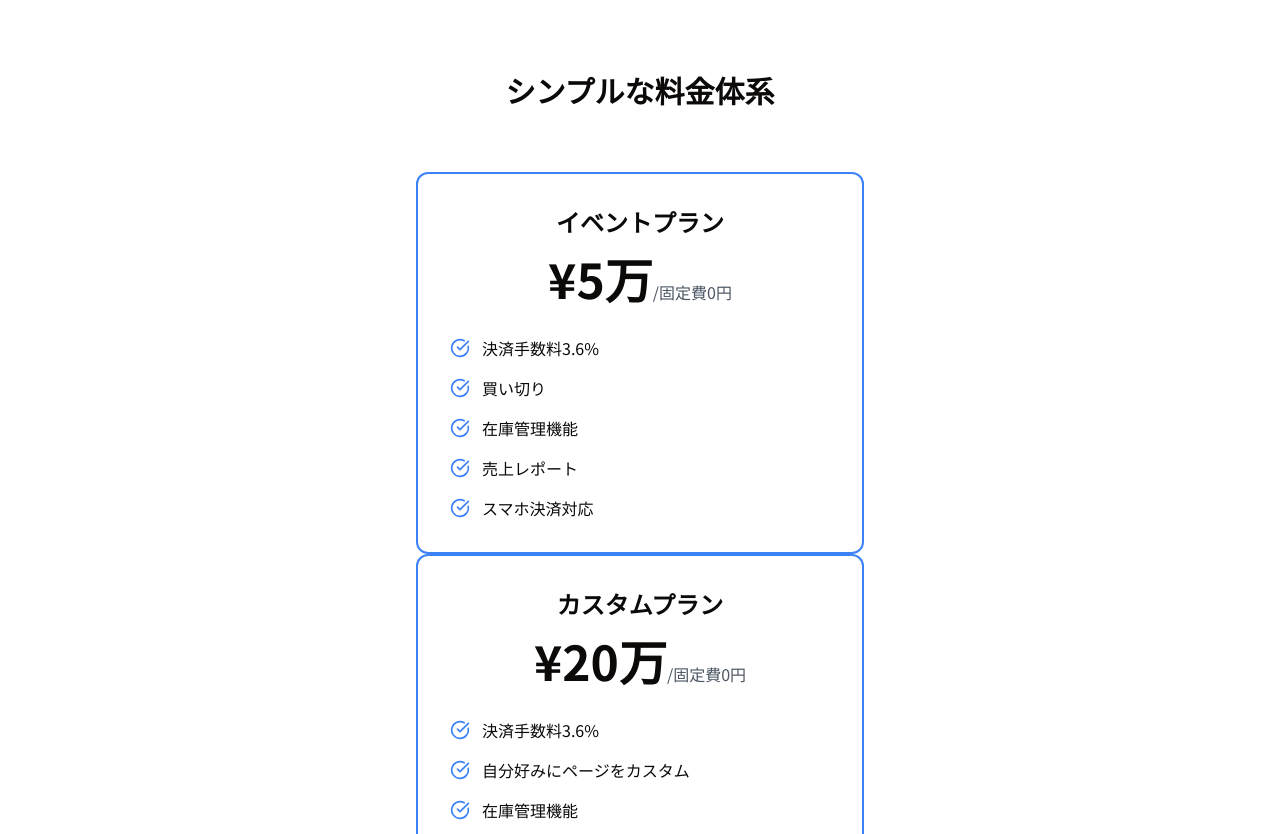
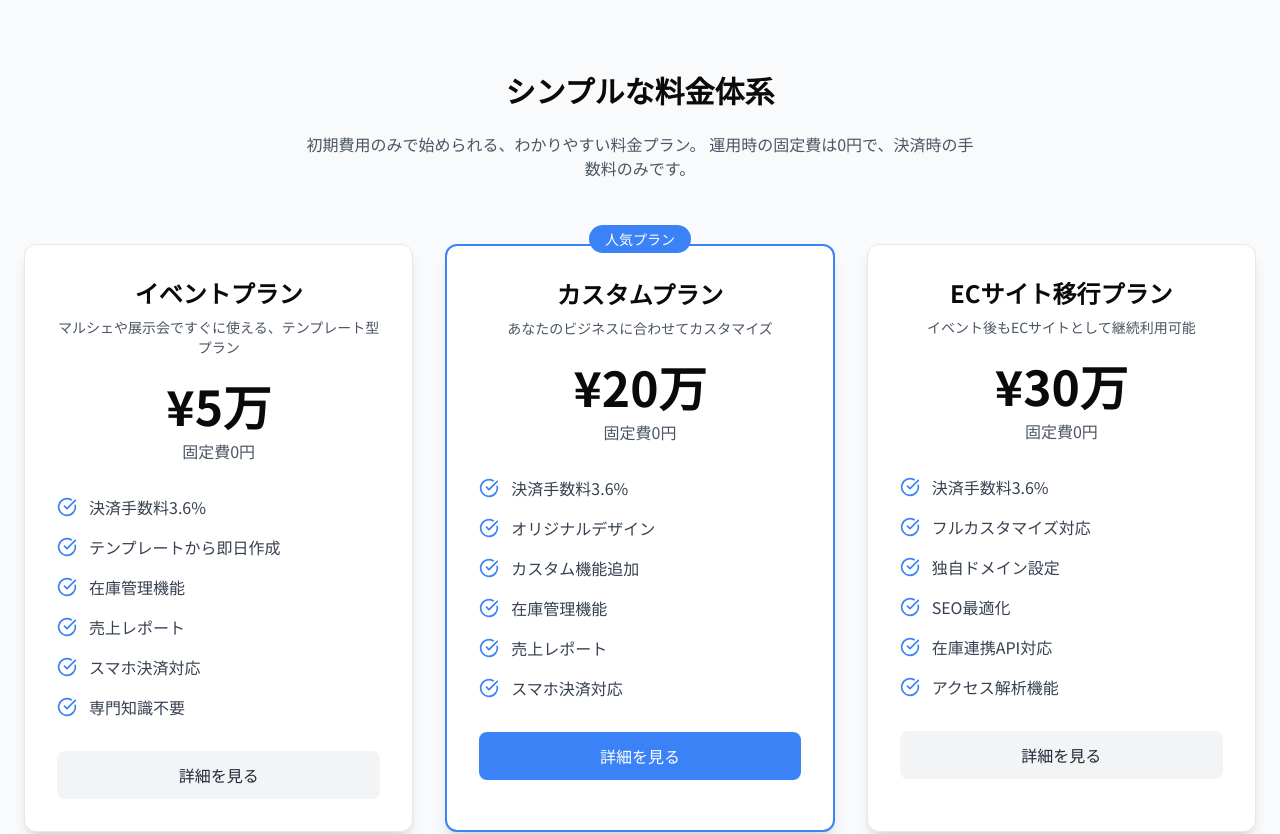
Before and after one commit to bbbyk105/byPay, a Next.js app: page / in a window 1280 px wide. Shown: the part 1240-2074 px from the top of the page. Built offline with nearby package versions, Linux system fonts and the light colour scheme.

Commit message:
contactと料金プランの追加

```diff
--- a/app/(marketing)/page.tsx
+++ b/app/(marketing)/page.tsx
@@ -75,32 +75,68 @@ const LandingPage = () => {
       </section>
 
       {/* 料金プラン */}
-      <section className="py-24">
-        <div className="container mx-auto px-6">
-          <h2 className="text-3xl font-bold text-center mb-16">
+      <section className="py-24 bg-gray-50">
+        <div className="container mx-auto px-4 sm:px-6">
+          <h2 className="text-3xl font-bold text-center mb-6">
             シンプルな料金体系
           </h2>
-          <div className="max-w-md mx-auto flex flex-col">
+          <p className="text-gray-600 text-center max-w-2xl mx-auto mb-16">
+            初期費用のみで始められる、わかりやすい料金プラン。
+            運用時の固定費は0円で、決済時の手数料のみです。
+          </p>
+
+          <div className="grid grid-cols-1 md:grid-cols-2 lg:grid-cols-3 gap-8 max-w-7xl mx-auto">
             {pricingPlans.map((plan, index) => (
               <div
                 key={index}
-                className="bg-white border-2 border-blue-500 rounded-xl p-8"
+                className={`bg-white rounded-xl shadow-lg transform transition-all duration-200 hover:scale-105 ${
+                  plan.highlight
+                    ? "border-2 border-blue-500 relative"
+                    : "border border-gray-200"
+                }`}
               >
-                <h3 className="text-2xl font-bold text-center mb-4">
+                {plan.highlight && (
+                  <div className="absolute -top-5 left-1/2 transform -translate-x-1/2">
+                    <span className="bg-blue-500 text-white px-4 py-1 rounded-full text-sm">
+                      人気プラン
+                    </span>
+                  </div>
+                )}
+
+                <div className="p-8">
+                  <h3 className="text-2xl font-bold text-center mb-2">
                     {plan.name}
                   </h3>
+                  <p className="text-gray-600 text-center text-sm mb-6">
+                    {plan.description}
+                  </p>
+
                   <div className="text-center mb-8">
                     <span className="text-5xl font-bold">¥{plan.price}</span>
-                  <span className="text-gray-600">/{plan.period}</span>
+                    <span className="text-gray-600 block mt-2">
+                      {plan.period}
+                    </span>
                   </div>
+
                   <ul className="space-y-4">
                     {plan.features.map((feature, featureIndex) => (
                       <li key={featureIndex} className="flex items-center">
-                      <CheckCircle className="w-5 h-5 text-blue-500 mr-3" />
-                      <span>{feature}</span>
+                        <CheckCircle className="w-5 h-5 text-blue-500 flex-shrink-0 mr-3" />
+                        <span className="text-gray-700">{feature}</span>
                       </li>
                     ))}
                   </ul>
+
+                  <button
+                    className={`w-full mt-8 py-3 px-6 rounded-lg text-center transition-colors ${
+                      plan.highlight
+                        ? "bg-blue-500 text-white hover:bg-blue-600"
+                        : "bg-gray-100 text-gray-800 hover:bg-gray-200"
+                    }`}
+                  >
+                    詳細を見る
+                  </button>
+                </div>
               </div>
             ))}
           </div>
--- /dev/null
+++ b/app/contact/page.tsx
@@ -0,0 +1,138 @@
+"use client";
+import { useRouter } from "next/navigation";
+import { useRef, useState } from "react";
+
+export default function Contact() {
+  const router = useRouter();
+
+  const companyRef = useRef<HTMLInputElement>(null);
+  const nameRef = useRef<HTMLInputElement>(null);
+  const emailRef = useRef<HTMLInputElement>(null);
+  const messageRef = useRef<HTMLTextAreaElement>(null);
+  const [isLoading, setIsLoading] = useState(false);
+
+  const handleSubmit = async (e: React.FormEvent<HTMLFormElement>) => {
+    e.preventDefault();
+    setIsLoading(true);
+
+    const data = {
+      company: companyRef.current?.value,
+      name: nameRef.current?.value,
+      email: emailRef.current?.value,
+      message: messageRef.current?.value,
+    };
+
+    await fetch("/api/contact", {
+      method: "POST",
+      headers: {
+        Accept: "application/json, text/plain",
+        "Content-Type": "application/json",
+      },
+      body: JSON.stringify(data),
+    })
+      .then((res) => {
+        if (res.status === 200) {
+          console.log("メール送信完了");
+          router.push("/success");
+        }
+      })
+      .catch((error) => {
+        console.error("エラーが発生しました:", error);
+      });
+    setIsLoading(false);
+  };
+
+  if (isLoading) {
+    return (
+      <div className="fixed inset-0 bg-white flex items-center justify-center">
+        <div className="flex flex-col items-center">
+          <div className="w-12 h-12 border-4 border-blue-200 rounded-full animate-spin border-t-blue-500"></div>
+          <p className="mt-4 text-gray-600">送信中...</p>
+        </div>
+      </div>
+    );
+  }
+
+  return (
+    <>
+      <div className="max-w-[90%] md:max-w-[65%] mx-auto text-center mt-32 pb-16 md:pb-32">
+        <h1 className="font-extrabold text-3xl md:text-4xl mt-16">
+          お問い合わせ
+        </h1>
+        <p className="text-muted-foreground mt-4 mb-4 text-sm">
+          弊社へのお問い合わせはこちらにお願いいたします。
+          <br />
+          お申し込みもこちらで承ります。
+          <br />
+          3営業日以内にご返信させていただきます。
+        </p>
+        <form onSubmit={handleSubmit}>
+          <div className="bg-slate-100 p-6 rounded-md">
+            <div className="mb-4 text-left">
+              <label htmlFor="company" className="block font-medium mb-2">
+                会社名 ※個人の場合はなし
+              </label>
+              <input
+                id="company"
+                type="text"
+                placeholder="会社名を入力してください"
+                required
+                ref={companyRef}
+                className="w-full p-2 border border-gray-300 rounded-md focus:outline-none focus:ring-2 focus:ring-blue-500"
+              />
+            </div>
+
+            <div className="mb-4 text-left">
+              <label htmlFor="name" className="block font-medium mb-2">
+                氏名
+              </label>
+              <input
+                id="name"
+                type="text"
+                placeholder="お名前を入力してください"
+                required
+                ref={nameRef}
+                className="w-full p-2 border border-gray-300 rounded-md focus:outline-none focus:ring-2 focus:ring-blue-500"
+              />
+            </div>
+
+            <div className="mb-4 text-left">
+              <label htmlFor="email" className="block font-medium mb-2">
+                メールアドレス
+              </label>
+              <input
+                id="email"
+                type="email"
+                ref={emailRef}
+                required
+                placeholder="メールアドレスを入力してください"
+                className="w-full p-2 border border-gray-300 rounded-md focus:outline-none focus:ring-2 focus:ring-blue-500"
+              />
+            </div>
+
+            <div className="mb-4 text-left">
+              <label htmlFor="message" className="block font-medium mb-2">
+                お問い合わせ内容
+              </label>
+              <textarea
+                id="message"
+                placeholder="お問い合わせ内容を入力してください"
+                className="w-full p-2 border border-gray-300 rounded-md focus:outline-none focus:ring-2 focus:ring-blue-500"
+                rows={5}
+                ref={messageRef}
+                required
+              ></textarea>
+            </div>
+
+            <button
+              type="submit"
+              className="w-full bg-blue-500 text-white py-2 rounded-md hover:bg-blue-600"
+            >
+              送信
+            </button>
+          </div>
+        </form>
+      </div>
+    </>
+  );
+}
--- a/app/layout.tsx
+++ b/app/layout.tsx
@@ -1,3 +1,4 @@
+// app/layout.tsx
 import type { Metadata } from "next";
 import { Noto_Sans_JP } from "next/font/google";
 import "./globals.css";
@@ -24,12 +25,12 @@ export default function RootLayout({
     <html lang="ja">
       <body
         className={cn(
-          "bg-background antialiased min-h-screen",
+          "bg-background antialiased min-h-screen flex flex-col", // ここで flex レイアウトに変更
           fontNotoSansJP.className
         )}
       >
         <Header />
-        {children}
+        <main className="flex-grow">{children}</main>
         <Footer />
       </body>
     </html>
--- a/components/header.tsx
+++ b/components/header.tsx
@@ -46,7 +46,7 @@ const Header = () => {
               { name: "料金", href: "#pricing" },
               { name: "導入の流れ", href: "#steps" },
               { name: "テンプレート一覧", onClick: () => goTo("/temple") },
-              { name: "お問い合わせ", href: "#contact" },
+              { name: "お問い合わせ", onClick: () => goTo("/contact") },
             ].map((item, index) => (
               <button
                 key={index}
--- a/components/mobile-menu.tsx
+++ b/components/mobile-menu.tsx
@@ -15,7 +15,7 @@ const MobileMenu: React.FC<MobileMenuProps> = ({ isOpen, onClose, goTo }) => {
     { name: "料金", href: "#pricing" },
     { name: "導入の流れ", href: "#steps" },
     { name: "テンプレート一覧", onClick: () => goTo("/temple") },
-    { name: "お問い合わせ", href: "#contact" },
+    { name: "お問い合わせ", onClick: () => goTo("/contact") },
   ];
 
   useEffect(() => {
--- a/data/price.ts
+++ b/data/price.ts
@@ -1,33 +1,54 @@
-interface PricingPlans {
+interface PricingPlan {
   name: string;
   price: string;
   period: string;
   features: string[];
+  description?: string;
+  highlight?: boolean;
 }
 
-export const pricingPlans: PricingPlans[] = [
+export const pricingPlans: PricingPlan[] = [
   {
     name: "イベントプラン",
     price: "5万",
     period: "固定費0円",
+    description: "マルシェや展示会ですぐに使える、テンプレート型プラン",
     features: [
       "決済手数料3.6%",
-      "買い切り",
+      "テンプレートから即日作成",
+      "在庫管理機能",
+      "売上レポート",
+      "スマホ決済対応",
+      "専門知識不要",
+    ],
+  },
+  {
+    name: "カスタムプラン",
+    price: "20万",
+    period: "固定費0円",
+    description: "あなたのビジネスに合わせてカスタマイズ",
+    highlight: true,
+    features: [
+      "決済手数料3.6%",
+      "オリジナルデザイン",
+      "カスタム機能追加",
       "在庫管理機能",
       "売上レポート",
       "スマホ決済対応",
     ],
   },
   {
-    name: "カスタムプラン",
-    price: "20万",
+    name: "ECサイト移行プラン",
+    price: "30万",
     period: "固定費0円",
+    description: "イベント後もECサイトとして継続利用可能",
     features: [
       "決済手数料3.6%",
-      "自分好みにページをカスタム",
-      "在庫管理機能",
-      "売上レポート",
-      "スマホ決済対応",
+      "フルカスタマイズ対応",
+      "独自ドメイン設定",
+      "SEO最適化",
+      "在庫連携API対応",
+      "アクセス解析機能",
     ],
   },
 ];
```
Lines whose indentation alone changed are shown as unchanged.
